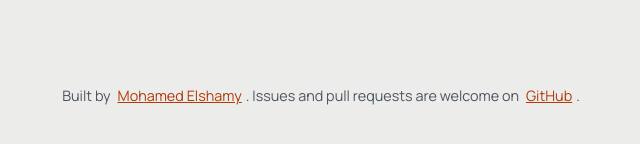
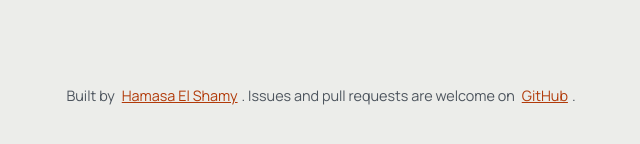
Before and after one commit to Hamasa-ElShamy/explainthis, a plain HTML site: page docs/index.html in a window 1280 px wide. Shown: the part 3211-3355 px from the top of the page, 319-959 px from the left. Drawn offline with nearby package versions, Linux system fonts and the light colour scheme.

Commit message:
Use the name Hamasa El Shamy in LICENSE and site credits

```diff
--- a/docs/index.html
+++ b/docs/index.html
@@ -186,7 +186,7 @@ explainthis run -- python app.py</code></pre><div><span class="ok"><b>Tested.</b
 </div><div class="card lang-ar" dir="rtl" lang="ar" style="text-align:start"><b>الشرح بالعربي</b><p>بتشغل أمرك من خلال explainthis run ولو فشل بياخد الخطأ تلقائياً. بيحدد المكان (الملف والسطر)، وبيطابق الرسالة على 28 مدخل مكتوب يدوي وبيشرح المعنى والخطوات وخطر الحل السريع. نفس الشيء مع لوج أو clipboard أو صورة شاشة (OCR). لو الرسالة مش معروفة بيقولك كده ومش بيخمن. مش بينفذ حاجة بدالك.</p></div></section>
 <section><h2 data-ar="حدودها بصراحة">Honest limits</h2><div class="card warn"><ul><li data-ar="28 نوع رسالة بس هي المعروفة. أي حاجة تانية بتاخد رد صريح: «مفيش شرح جاهز». ومفيش نموذج ذكاء اصطناعي.">Only 28 kinds of message are known. Anything else gets an honest 'no built-in explanation'. No AI model.</li><li data-ar="صور الشاشة بتتقرا بنص الـ OCR بس. مش بتفهم الصور ولا الأيقونات.">Screenshots are read with OCR text only. It does not understand pictures or icons.</li><li data-ar="مفيش اختصار عام ولا اختيار منطقة ولا تطبيق في الشريط لسه. الحافظة والتقاط الشاشة متجرّبوش.">No global shortcut, region picker or tray app yet. Clipboard and screen capture are untested.</li><li data-ar="مدخلات Windows متشغّلتش على جهاز Windows.">Windows entries were not run on a Windows machine.</li><li data-ar="بتدّي نصيحة عامة. مش بتشوف جهازك.">It gives general advice. It cannot see your machine.</li></ul></div></section>
 </main>
-<footer>Built by <a href="https://github.com/mohamed-elshamy-ai">Mohamed Elshamy</a>. Issues and pull requests are welcome on <a href="https://github.com/mohamed-elshamy-ai/explainthis">GitHub</a>.</footer>
+<footer>Built by <a href="https://github.com/mohamed-elshamy-ai">Hamasa El Shamy</a>. Issues and pull requests are welcome on <a href="https://github.com/mohamed-elshamy-ai/explainthis">GitHub</a>.</footer>
 <script>
 (function(){
  var KEY='site-lang';
```
Also changed, not shown: 1 other file.
